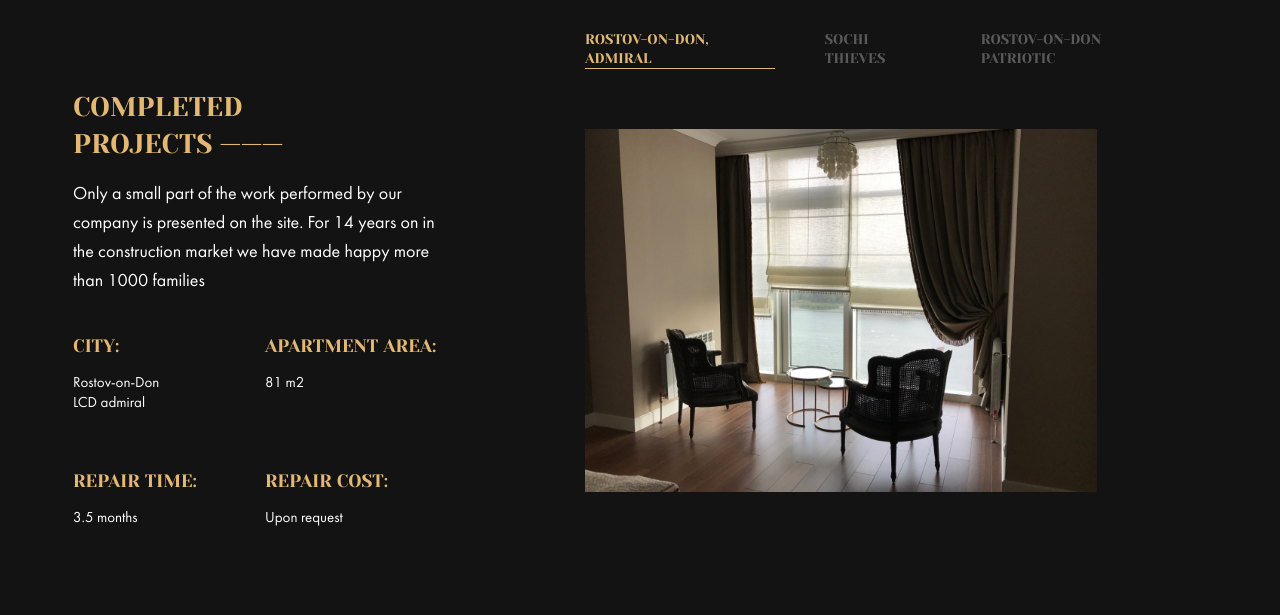
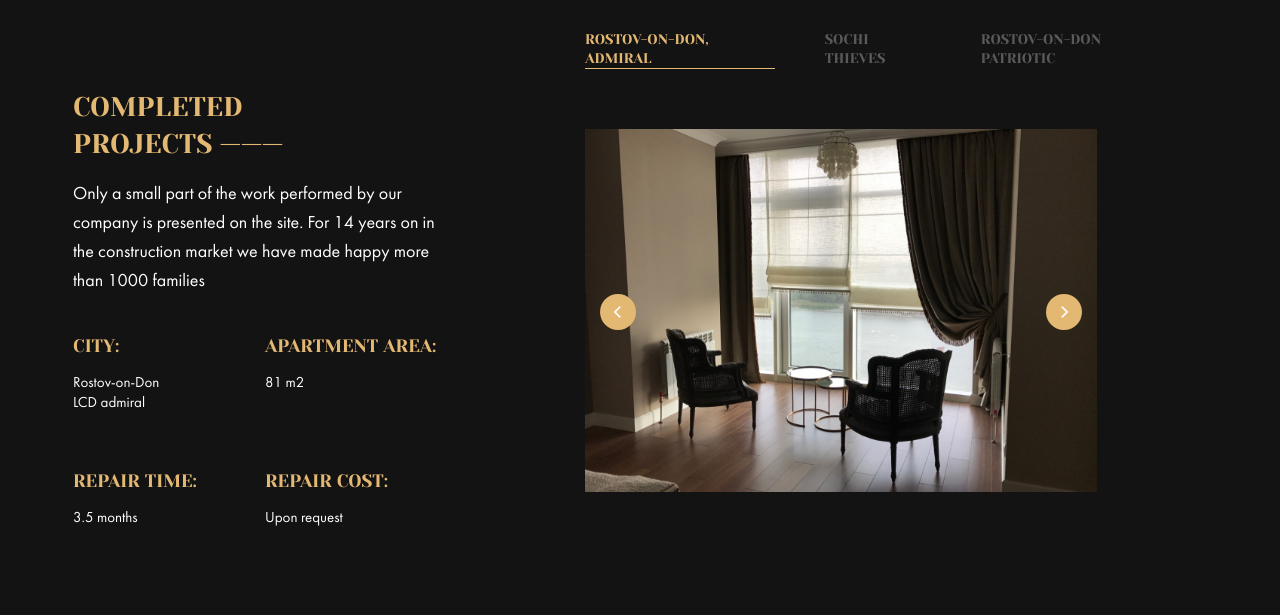
Before and after one commit to Aliaksandrsen/repair-design-project, a plain HTML site: page index.html in a window 1280 px wide. Shown: the part 820-1435 px from the top of the page. Drawn offline with nearby package versions, Linux system fonts and the light colour scheme.

Commit message:
feat: add section6

```diff
--- a/index.html
+++ b/index.html
@@ -123,6 +123,8 @@
                 <div class="section2-right__slider">
                     <img class="section2-right__img" src="assets/images/section2-slider1.jpg" alt="picture1">
                     <!-- <img src="" alt=""> -->
+                    <img class="arrow-left" src="assets/images/left.svg" alt="left">
+                    <img class="arrow-right" src="assets/images/right.svg" alt="right">
                 </div>
 
             </div>
--- a/style.scss
+++ b/style.scss
@@ -450,6 +450,7 @@ html {
     }
 
     .section2-right__slider {
+      position: relative;
       width: 80%;
 
       @media only screen and (max-width: 768px) {
@@ -458,6 +459,28 @@ html {
 
       .section2-right__img {
         width: 100%;
+      }
+    }
+
+    .arrow-left {
+      position: absolute;
+      top: 45%;
+      left: 3%;
+      transition: 0.5s linear;
+
+      &:hover {
+        filter: brightness(30%);
+      }
+    }
+
+    .arrow-right {
+      position: absolute;
+      top: 45%;
+      right: 3%;
+      transition: 0.5s linear;
+
+      &:hover {
+        filter: brightness(30%);
       }
     }
   }
@@ -878,7 +901,6 @@ html {
 
   @media only screen and (max-width: 768px) {
     height: auto;
-
   }
 
   .section6__wrapper {
@@ -888,10 +910,8 @@ html {
     background: url("assets/images/section6-background.jpg");
 
     @media only screen and (max-width: 768px) {
-
       display: block;
-      background: linear-gradient(to bottom, rgba(255,255,255,1) 65%,
-      rgba(0,0,0,1) 35%,rgba(0,0,0,1) 100%);
+      background: linear-gradient(to bottom, rgba(255, 255, 255, 1) 65%, rgba(0, 0, 0, 1) 35%, rgba(0, 0, 0, 1) 100%);
     }
   }
   .section1__first {
@@ -904,7 +924,6 @@ html {
     width: 40%;
     margin: 0 0 0 7%;
 
-
     @media only screen and (max-width: 768px) {
       justify-content: center;
       width: 100%;
@@ -922,13 +941,11 @@ html {
       line-height: 3.7rem;
       color: $maincolor;
 
-
       @media only screen and (max-width: 768px) {
         width: 100%;
         justify-content: center;
         align-self: center;
       }
-
     }
 
     //======================================================slider
```
Also changed, not shown: assets/images/arrow-right.svg (added), assets/images/left.svg (added), assets/images/right.svg (added), style.css, 1 other file. Lines whose indentation alone changed are shown as unchanged.
